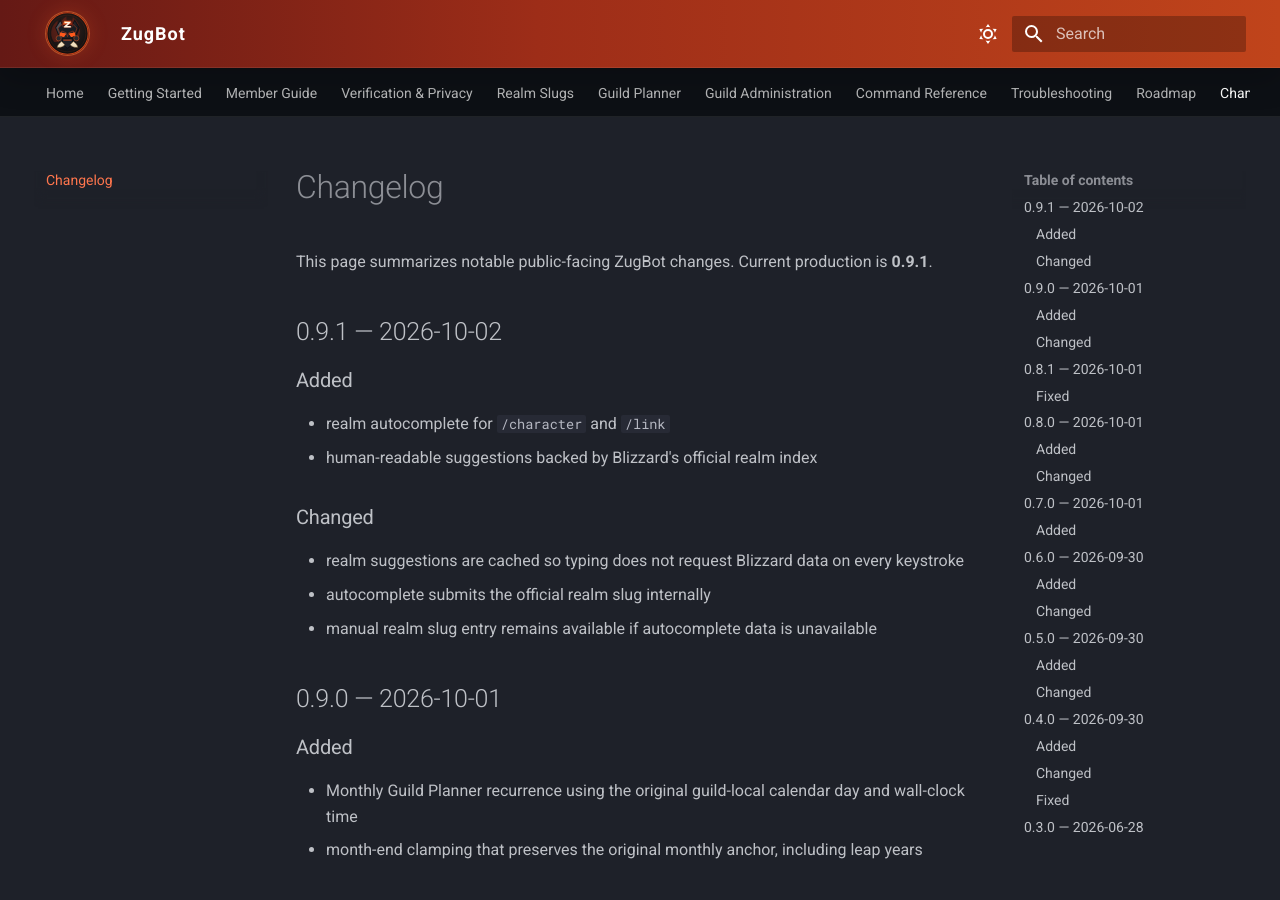
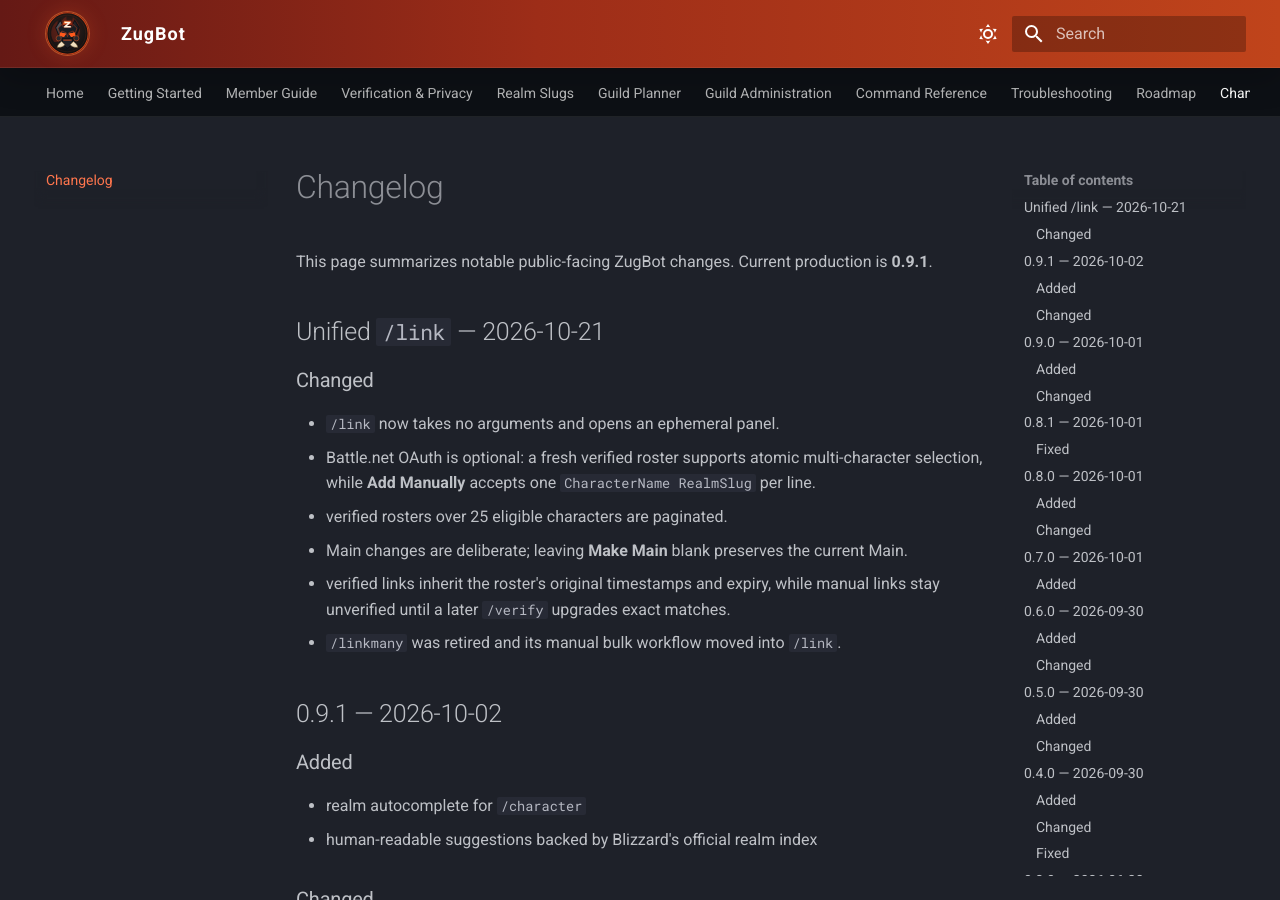
Before and after one commit to sthorne80/zugbot-site, an MkDocs documentation site: the page built from docs/changelog.md, in a window 1280 px wide and 900 px high. Built offline with MkDocs 1.6.1 and Material for MkDocs 9.7.7, drawn with Linux system fonts in a browser that asks for light colours.

Commit message:
docs: record unified link production behavior

```diff
--- a/docs/changelog.md
+++ b/docs/changelog.md
@@ -1,12 +1,23 @@
 # Changelog
 
 This page summarizes notable public-facing ZugBot changes. Current production is **0.9.1**.
+
+## Unified `/link` — 2026-10-21
+
+### Changed
+
+- `/link` now takes no arguments and opens an ephemeral panel.
+- Battle.net OAuth is optional: a fresh verified roster supports atomic multi-character selection, while **Add Manually** accepts one `CharacterName RealmSlug` per line.
+- verified rosters over 25 eligible characters are paginated.
+- Main changes are deliberate; leaving **Make Main** blank preserves the current Main.
+- verified links inherit the roster's original timestamps and expiry, while manual links stay unverified until a later `/verify` upgrades exact matches.
+- `/linkmany` was retired and its manual bulk workflow moved into `/link`.
 
 ## 0.9.1 — 2026-10-02
 
 ### Added
 
-- realm autocomplete for `/character` and `/link`
+- realm autocomplete for `/character`
 - human-readable suggestions backed by Blizzard's official realm index
 
 ### Changed
```
